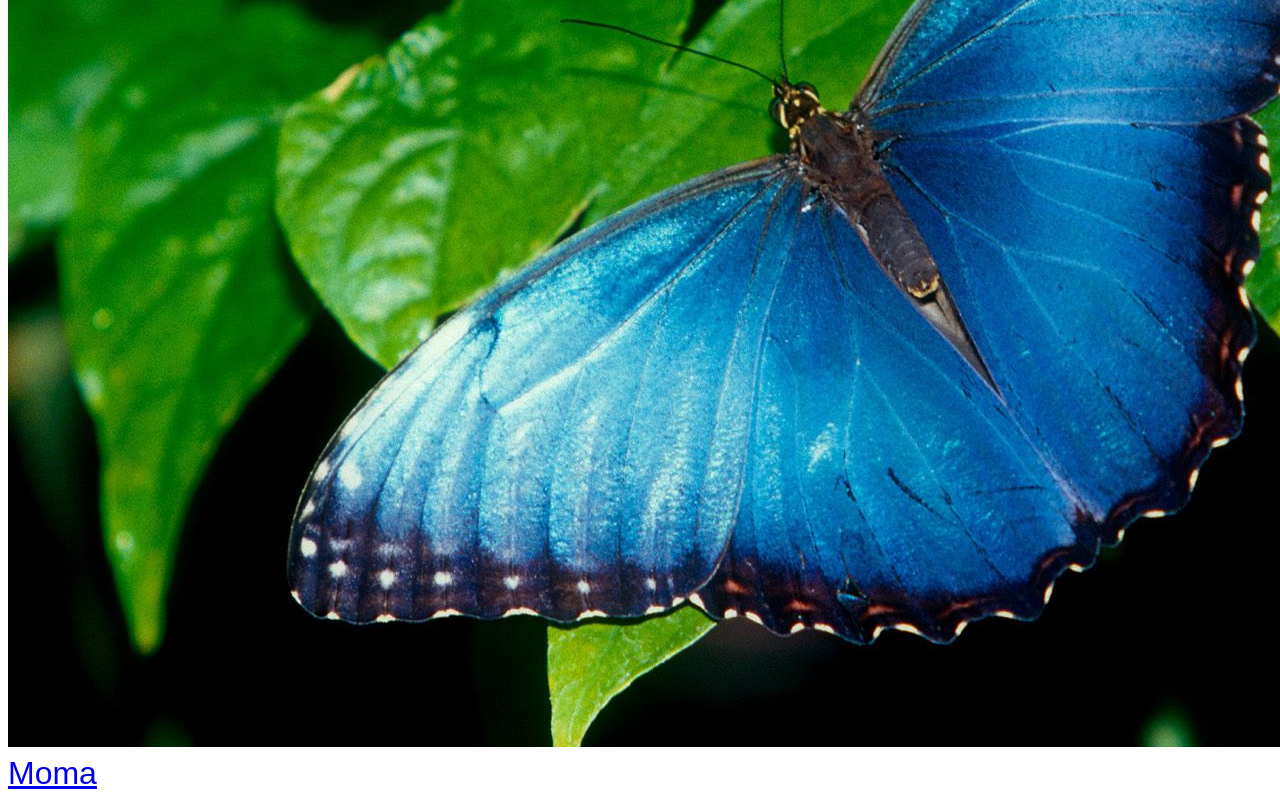
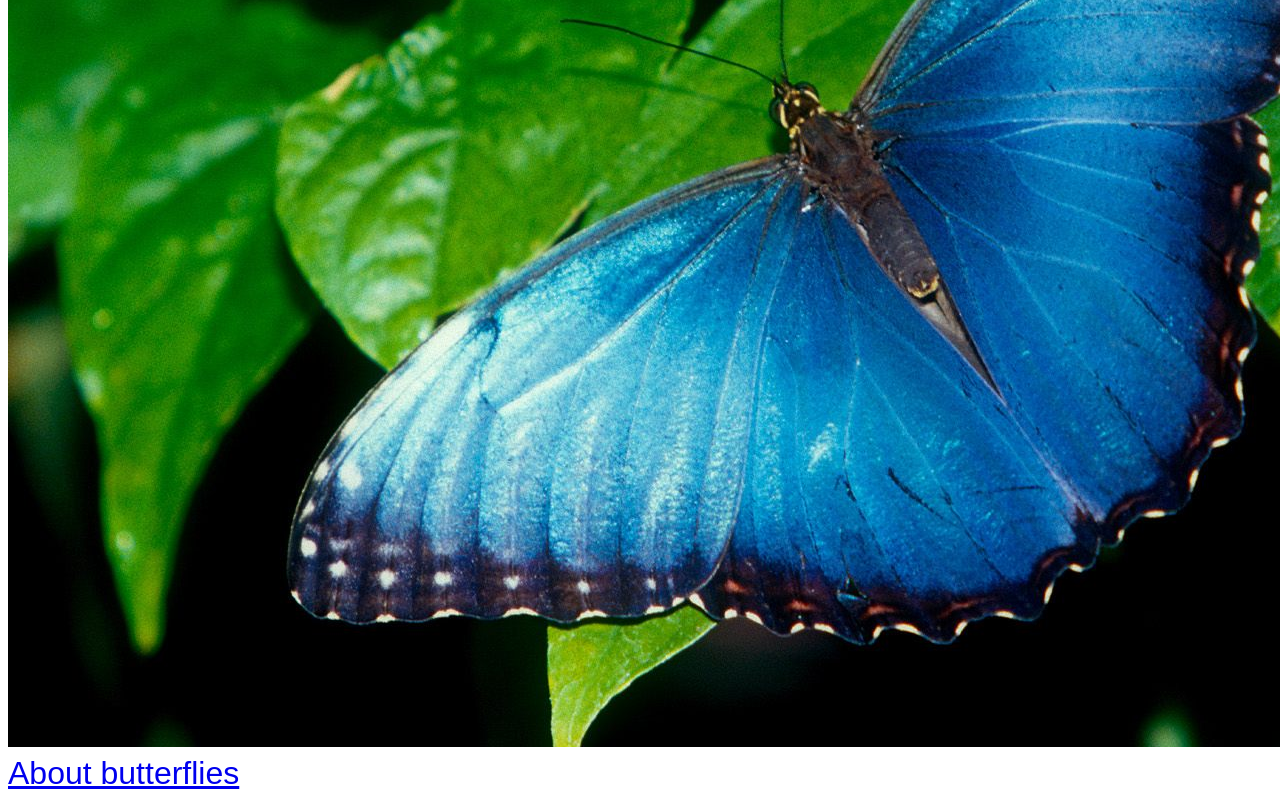
Before and after one commit to rhiyacreator/Practice, a plain HTML site: page index.html in a window 1280 px wide. Shown: the part 831-1631 px from the top of the page. Drawn offline with Linux system fonts and the light colour scheme.

Commit message:
Update index.html

```diff
--- a/index.html
+++ b/index.html
@@ -22,6 +22,6 @@
   <br>
   <br>
   <img src="https://rhiyacreator.github.io/Practice/images/butterfly.jpg" width 300">
-  <a href=https://www.moma.org/>Moma </a>
+  <a href=https://learnbutterflies.com//>About butterflies </a>
  </body>
 </html>
```
